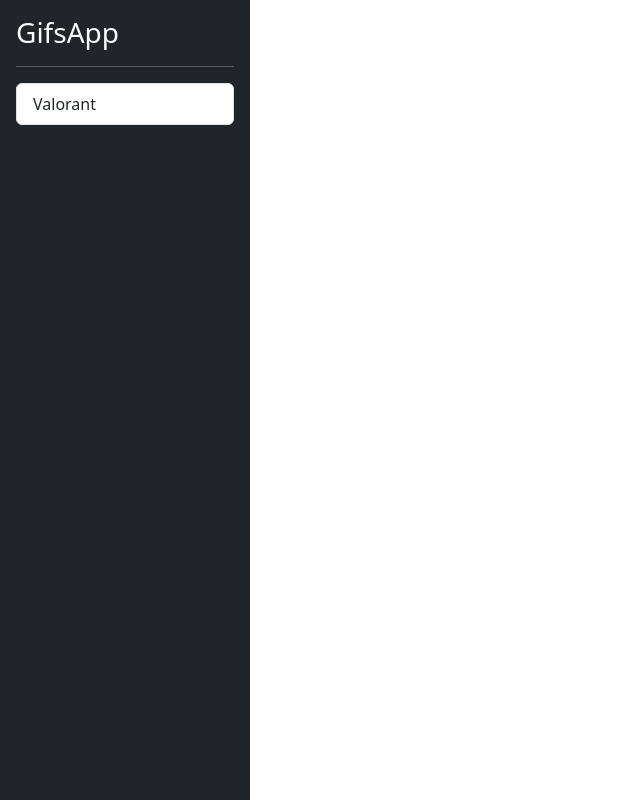
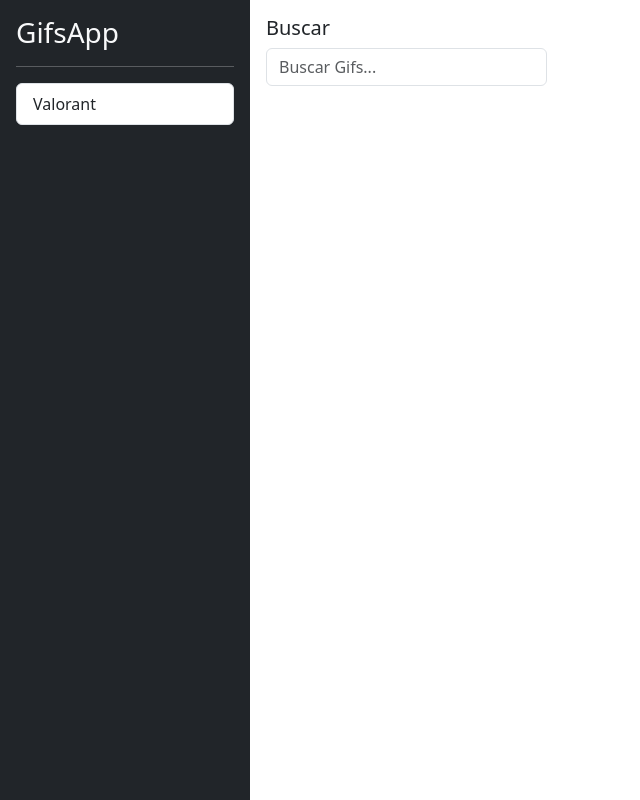
Before and after one commit to MarioAG1/GifsApp, an Angular app: page / in a window 1280 px wide. Shown: the whole page, without its empty margins (0-640 px from the left). Built offline with nearby package versions, Linux system fonts and the light colour scheme.

Commit message:
Diseño de los Gifs Components y prepacion tarea de CardList 84

```diff
--- a/src/app/app.component.html
+++ b/src/app/app.component.html
@@ -1,6 +1,6 @@
-<div class="div-flex">
+<div class="d-flex">
   <!-- Sidebar -->
   <shared-sidebar></shared-sidebar>
-
   <!-- Homepage -->
+  <gifs-home-page></gifs-home-page>
 </div>
--- /dev/null
+++ b/src/app/gifs/components/search-box/search-box.component.html
@@ -0,0 +1,2 @@
+<h5>Buscar</h5>
+<input type="text" class="form-control" placeholder="Buscar Gifs...">
--- a/src/app/gifs/pages/home/home-page.component.html
+++ b/src/app/gifs/pages/home/home-page.component.html
@@ -1 +1,9 @@
-<p>home works!</p>
+<div class="row p-3">
+  <div class="col-12">
+    <!-- Busqueda -->
+    <gifs-search-box></gifs-search-box>
+  </div>
+  <div class="col-12 pt-2">
+    <!-- Listado de gifs -->
+  </div>
+</div>
--- a/src/app/gifs/pages/home/home-page.component.ts
+++ b/src/app/gifs/pages/home/home-page.component.ts
@@ -1,7 +1,7 @@
 import { Component } from '@angular/core';
 
 @Component({
-  selector: 'app-home',
+  selector: 'gifs-home-page',
   templateUrl: './home-page.component.html',
 
 })
--- a/src/app/shared/shared.module.ts
+++ b/src/app/shared/shared.module.ts
@@ -1,13 +1,11 @@
 import { NgModule } from '@angular/core';
 import { CommonModule } from '@angular/common';
-import { SidebarComponent } from '../gifs/services/components/sidebar/sidebar.component';
-
-
+import { SidebarComponent } from './components/sidebar/sidebar.component';
 
 
 @NgModule({
   declarations: [
-    SidebarComponent,
+    SidebarComponent
   ],
   imports: [
     CommonModule
```
Also changed, not shown: src/app/gifs/components/search-box/search-box.component.ts (added, +12 -0 lines), src/app/gifs/gifs.module.ts (+6 -1 lines), src/app/shared/components/sidebar/sidebar.component.css (renamed from src/app/gifs/services/components/sidebar/sidebar.component.css), src/app/shared/components/sidebar/sidebar.component.html (renamed from src/app/gifs/services/components/sidebar/sidebar.component.html), src/app/shared/components/sidebar/sidebar.component.ts (renamed from src/app/gifs/services/components/sidebar/sidebar.component.ts), 1 other file (tests, documents, lock files or other folders).
